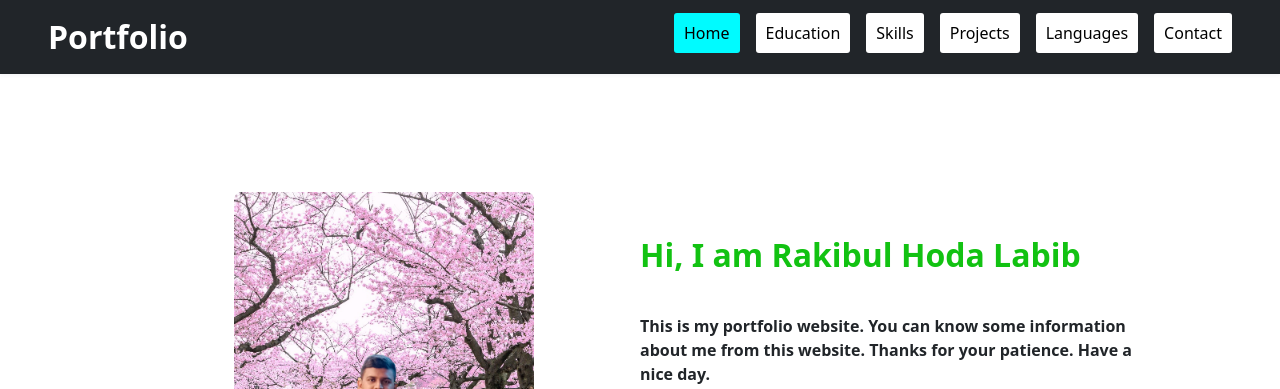
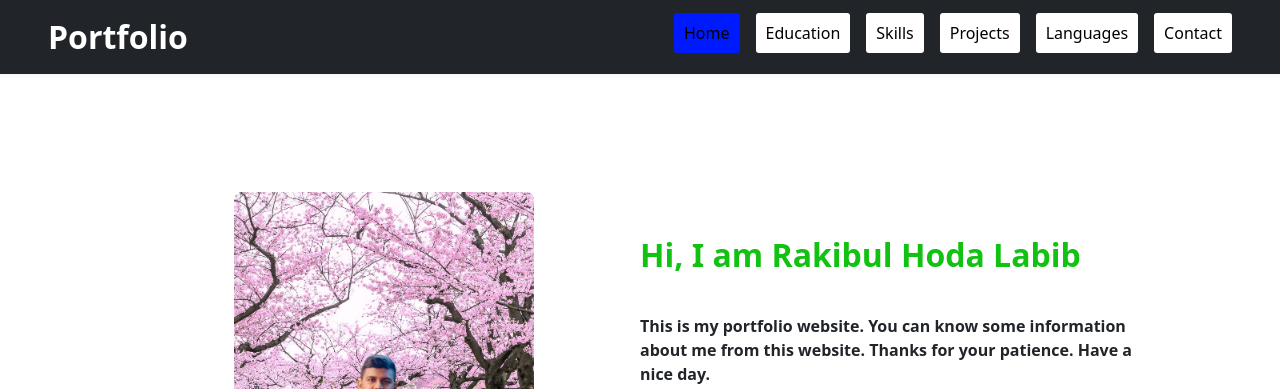
Before and after one commit to labib10849/Labib-Portfolio, a plain HTML site: page index.html in a window 1280 px wide. In both pictures the pointer is over the button "Home". Shown: the top 389 px of the page. Drawn offline with nearby package versions, Linux system fonts and the light colour scheme.

Commit message:
Update style.css

```diff
--- a/style.css
+++ b/style.css
@@ -113,7 +113,7 @@ img {
 }
 
 .nav-button:hover {
-  background-color: rgb(0, 251, 255); /* Darker shade on hover */
+  background-color: rgb(0, 26, 255); /* Darker shade on hover */
   color: #000000;
 }
 
```
